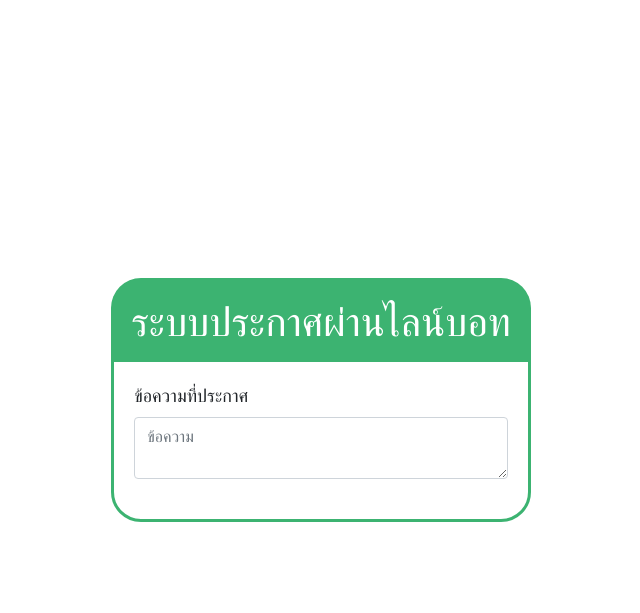
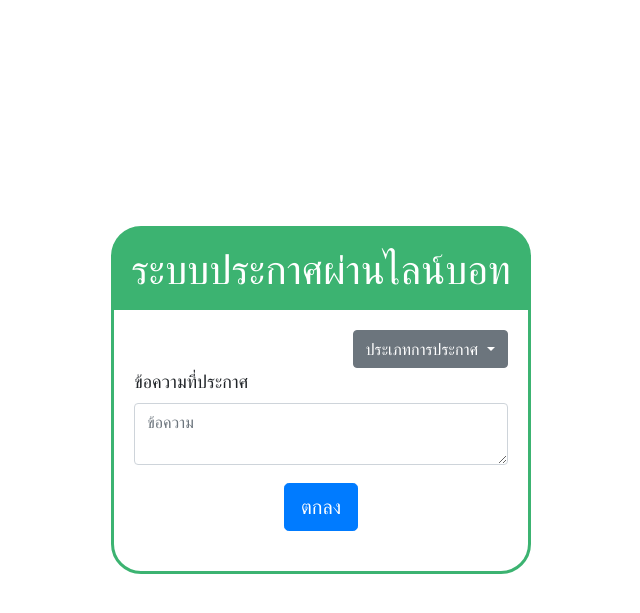
Before and after one commit to notheartza/linebot-pp, a Python web app: template linebot-pp/templates/Broadcast.html in a window 1280 px wide. Shown: the top 613 px of the page, without its empty margins (304-944 px from the left). Run offline with Jinja, Linux system fonts and the light colour scheme; the template is opened without the code that fills it, so the values that code supplies are empty; some libraries are stand-ins or nearby versions.

Commit message:
Update Broadcast.html

```diff
--- a/linebot-pp/templates/Broadcast.html
+++ b/linebot-pp/templates/Broadcast.html
@@ -38,24 +38,40 @@
         padding: 20px 20px 40px 20px;
         border-radius: 0px 0px 30px 30px;
       }
-
+      .label{
+        font-size: large;
+      }
     </style>
         <meta charset="utf-8">
     </header>
      <body>
-
-
-
         <div class="row h-100 w-100 vertical-center">
                 <div class="w-30 mx-auto">
                         <div class="head-top ">
                             <h1 class="header">ระบบประกาศผ่านไลน์บอท</h1>
                         </div>
                         <div class="area-field">
+
+                                    <div class="dropdown text-right">
+                                        <button class="btn btn-secondary dropdown-toggle" type="button" id="dropdownMenuButton" data-toggle="dropdown" aria-haspopup="true" aria-expanded="false">
+                                          ประเภทการประกาศ
+                                        </button>
+                                        <div class="dropdown-menu" aria-labelledby="dropdownMenuButton">
+                                          <a class="dropdown-item" href="#">รายบุคคล</a>
+                                          <a class="dropdown-item" href="#">หมู่คณะ</a>
+                                          <a class="dropdown-item" href="#">ทั้งหมด</a>
+                                        </div>
+                                      </div>
+
                                 <div style="text-align: left;">
-                                        <label style="font-size: large;">ข้อความที่ประกาศ</label>
+                                        <label class="label">ข้อความที่ประกาศ</label>
                                 </div>
                                 <textarea class="md-textarea form-control" row="3" max-rows="6" placeholder="ข้อความ"></textarea>
+                                <div class="text-center" style="margin-top: 5%;">
+                                    <button type="button" class="btn btn-primary btn-lg">ตกลง</button>
+
+                                </div>
+
                         </div>
                     </div>
          </div>
```
